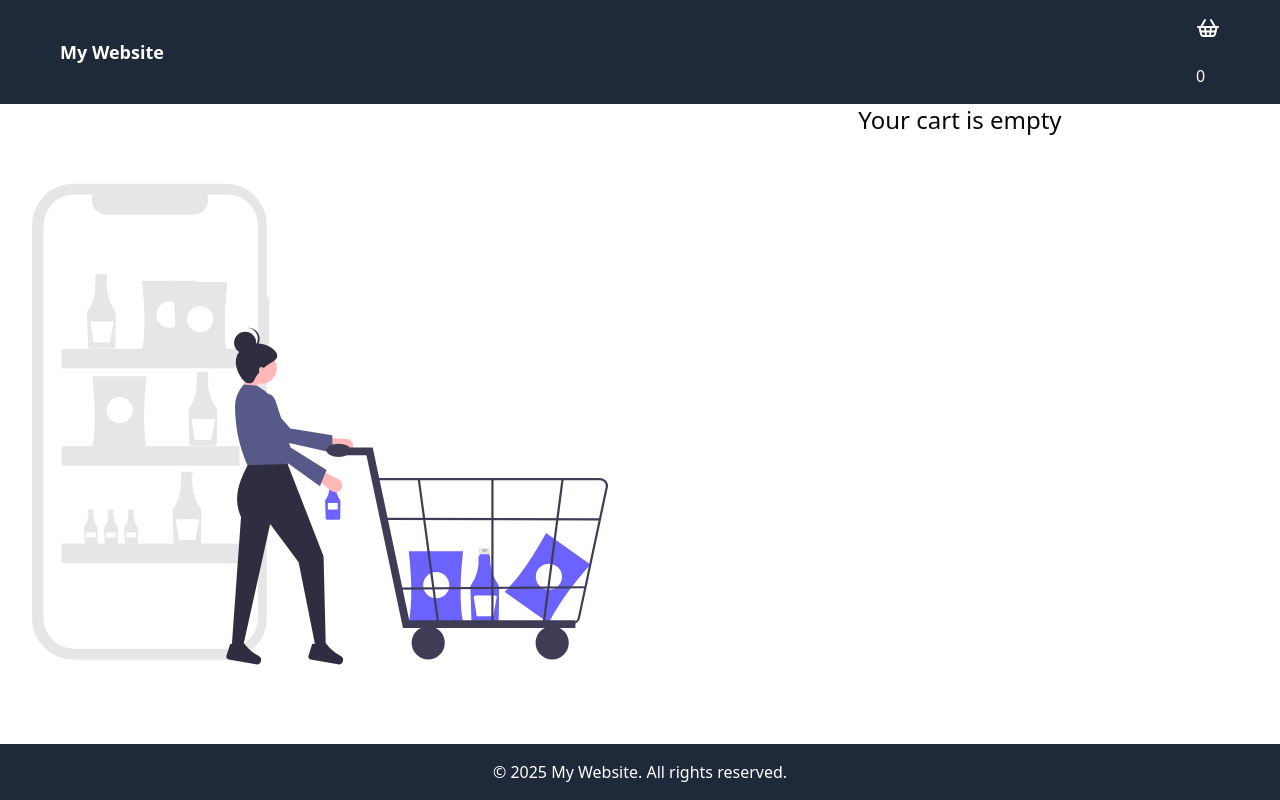
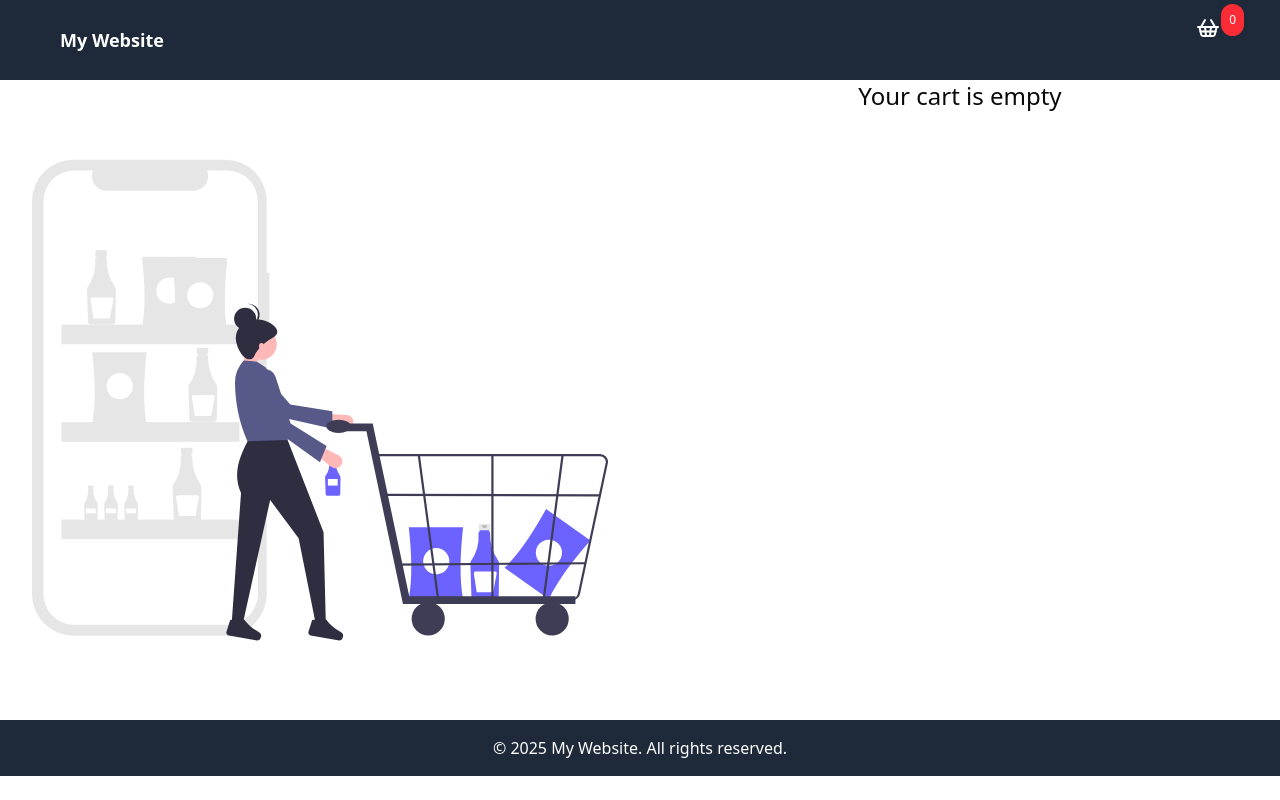
Before and after one commit to shadon016/ecomApp, a Next.js app: page /cart in a window 1280 px wide. Built offline with nearby package versions, Linux system fonts and the light colour scheme.

Commit message:
fixing minor bug

```diff
--- a/app/(home)/cart/components/length.jsx
+++ b/app/(home)/cart/components/length.jsx
@@ -5,8 +5,8 @@ import { cartContext } from "../../../context/context.js";
 const Length = () => {
   const { cart } = useContext(cartContext);
   return (
-    <div>
-      <p>{cart.length}</p>
+    <div className="absolute top-1 right-9 bg-red-500 text-white p-2 rounded-full">
+      <p className="text-xs">{cart.length}</p>
     </div>
   );
 };
--- a/app/(home)/cart/page.js
+++ b/app/(home)/cart/page.js
@@ -6,7 +6,7 @@ const Page = () => {
       <div className="flex-1">
         <Cartimg />
       </div>
-      <div className="flex-1 overflow-y-scroll">
+      <div className="flex-1 overflow-y-scroll relative">
         <CartItem />
       </div>
     </div>
```
